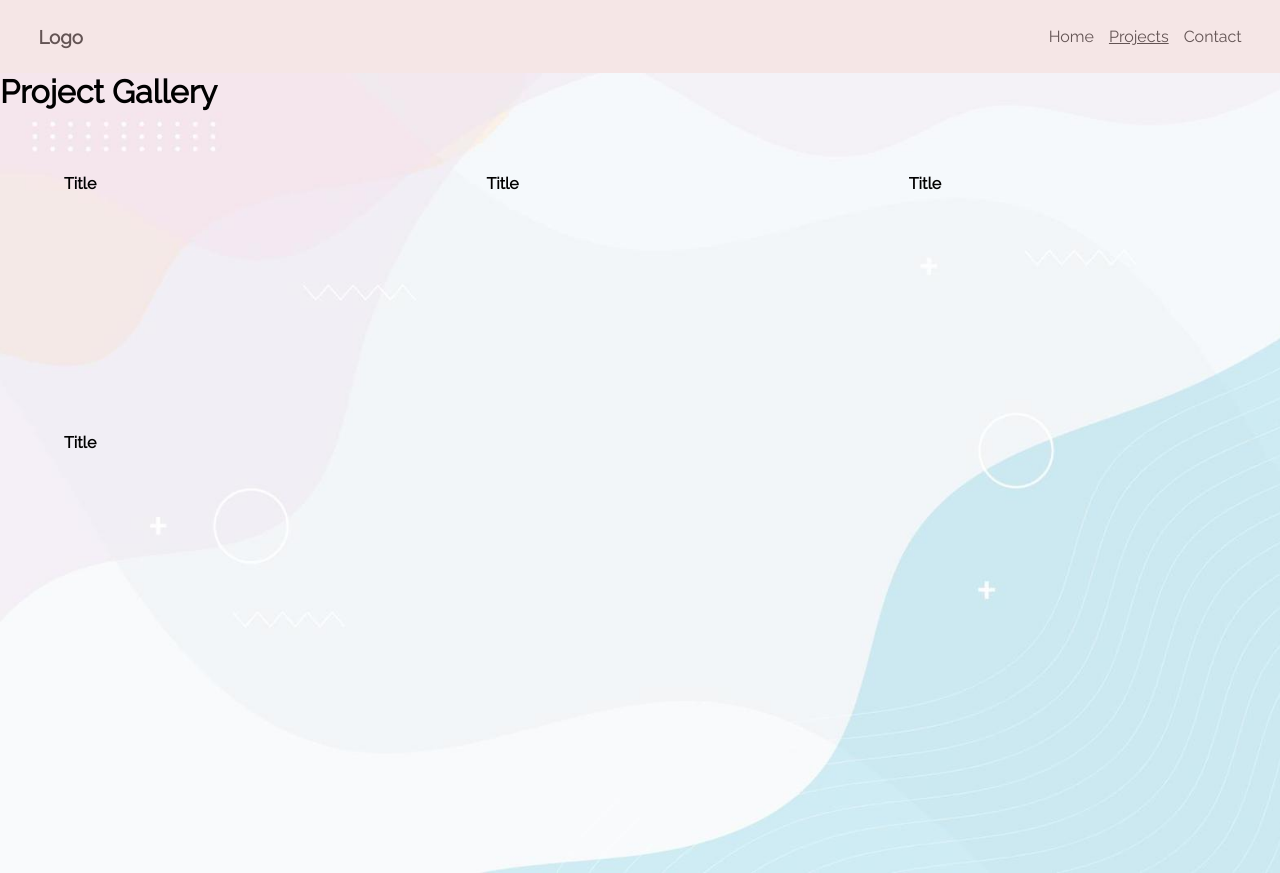
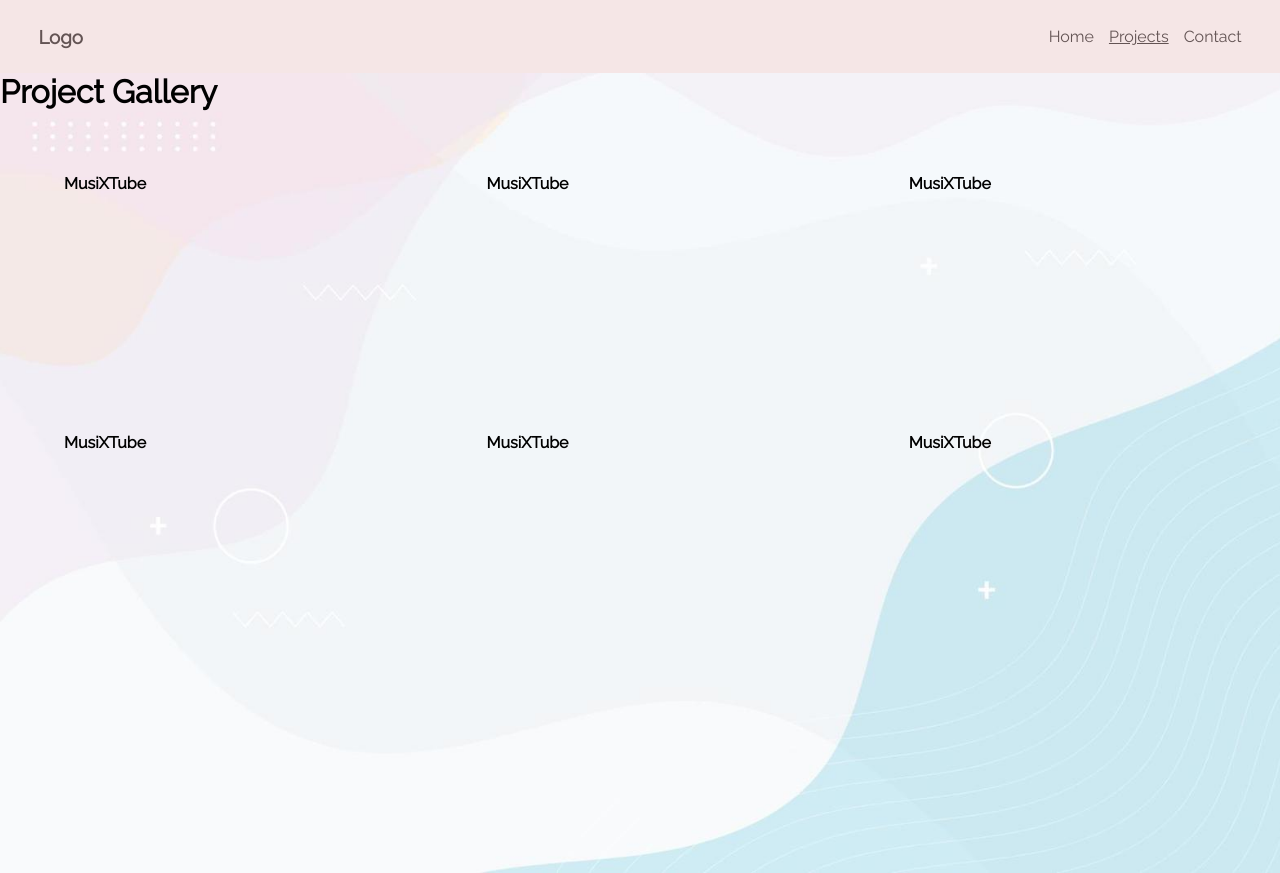
Before and after one commit to ayahxsheikh/my-portfolio, a React (Create React App) app: page /projects in a window 1280 px wide. Built offline with nearby package versions, Linux system fonts and the light colour scheme.

Commit message:
created project component, imported inpgallery and mapped over pData

```diff
--- /dev/null
+++ b/src/components/Project.js
@@ -0,0 +1,11 @@
+function Project(props){
+    return (
+        <>
+            <div className="project-card">
+                <h4>{props.title}</h4>
+            </div>
+        </>
+    )
+}
+
+export default Project
--- a/src/pages/PGallery.js
+++ b/src/pages/PGallery.js
@@ -1,4 +1,5 @@
-// import Header from "./Header";
+import Project from '../components/Project';
+import pData from '../projects.json'
 
 function PGallery(){
 
@@ -12,7 +13,14 @@ function PGallery(){
         <h1>Project Gallery</h1>
 
        <section className="project-grid">
-        <div className="project-card">
+       {pData.map((proj, index) => (
+        <Project
+        key={index}
+        title={proj.title}
+        />
+        ))}
+
+        {/* <div className="project-card">
             <h4>Title</h4>
         </div>
 
@@ -22,11 +30,7 @@ function PGallery(){
 
         <div className="project-card">
             <h4>Title</h4>
-        </div>
-
-        <div className="project-card">
-            <h4>Title</h4>
-        </div>
+        </div> */}
        </section>
        </div>
 
```
